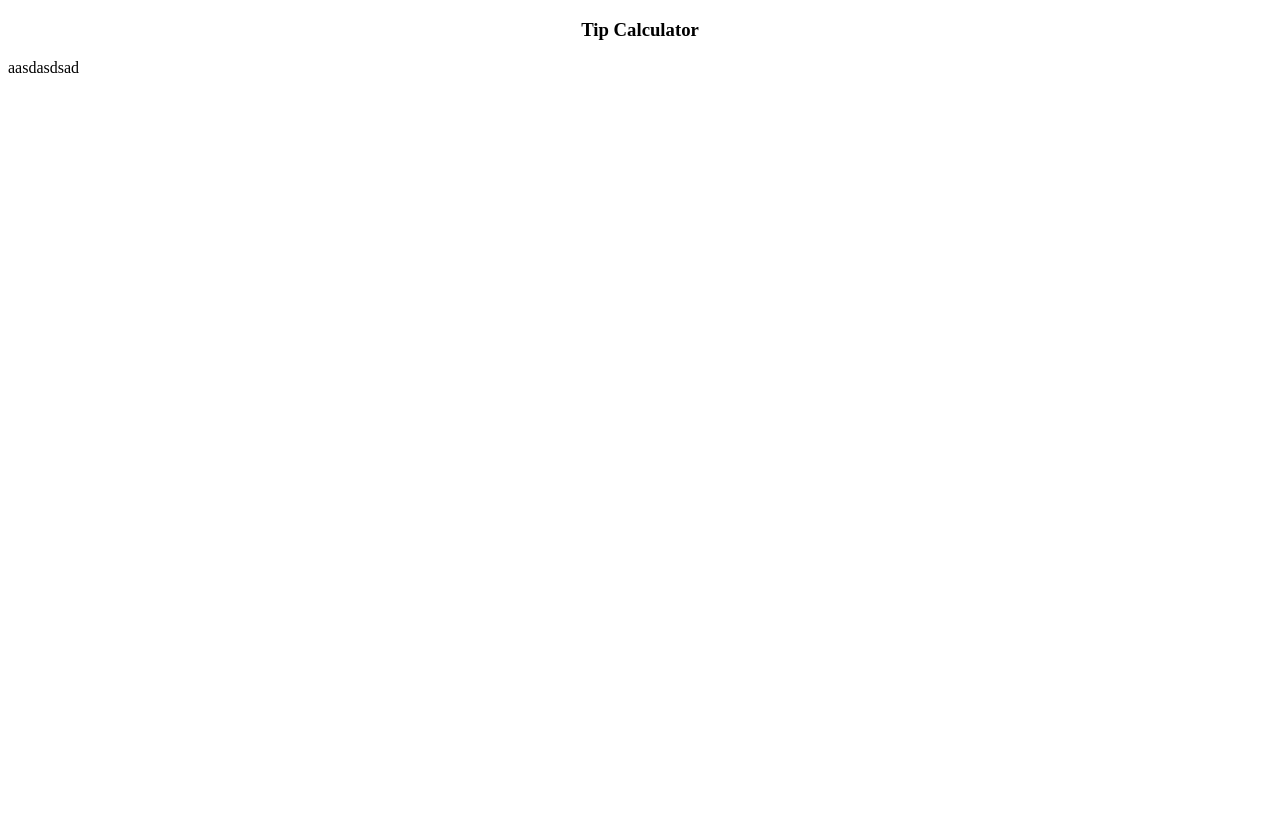
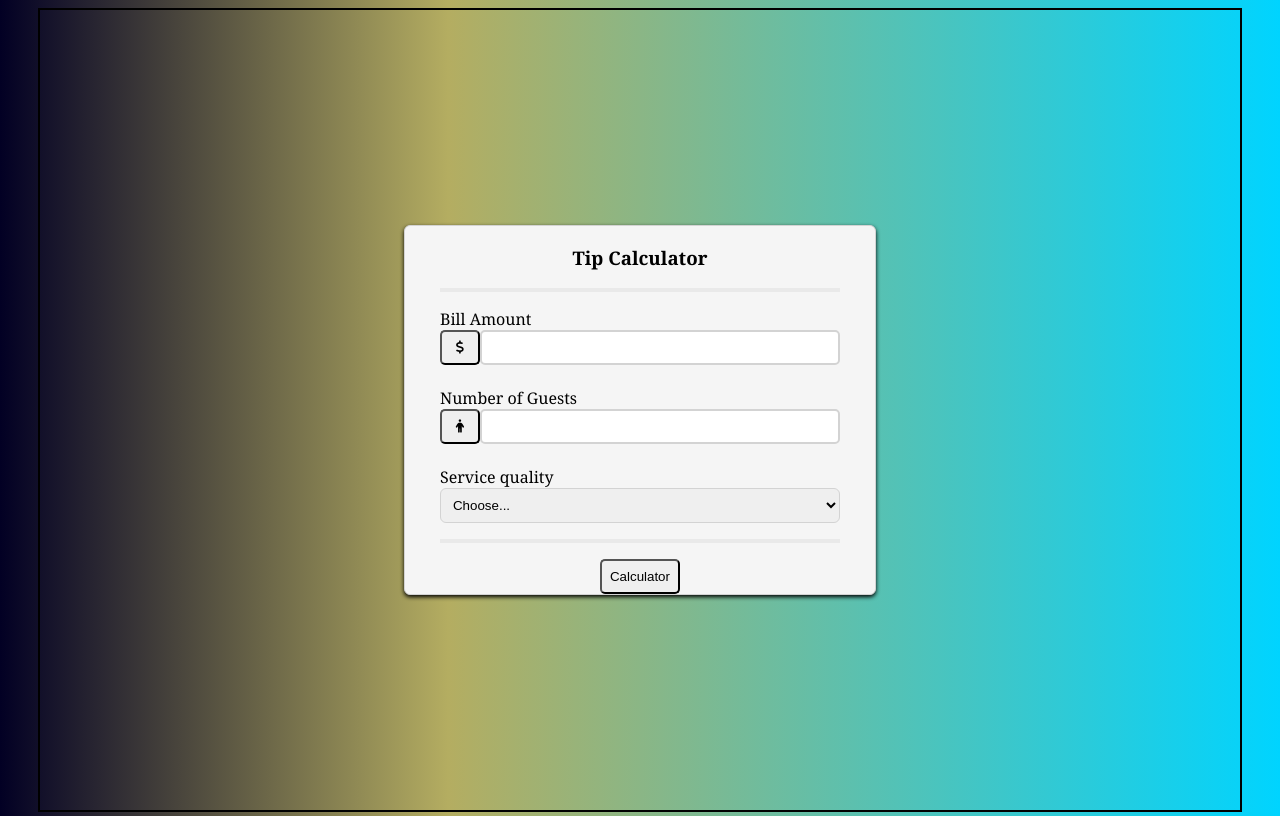
Before and after one commit to TobiramaS/MyCalculator, a plain HTML site: page index.html in a window 1280 px wide. Drawn offline with Linux system fonts and the light colour scheme.

Commit message:
tip calc

```diff
--- a/index.html
+++ b/index.html
@@ -3,14 +3,40 @@
   <head>
     <meta charset="UTF-8" />
     <meta name="viewport" content="width=device-width, initial-scale=1.0" />
+    <link rel="stylesheet" href="https://cdnjs.cloudflare.com/ajax/libs/font-awesome/6.5.1/css/all.min.css" />
+    <link rel="stylesheet" href="style.css" />
     <title>Calculator</title>
-    <link rel="stylesheet" href="style.css" />
   </head>
   <div class="container">
-    <div class="calculator"></div>
-    <h3 class="hero-title">Tip Calculator</h3>
-    <p class="hero-text">aasdasdsad</p>
-    <br />
+    <div class="calculator">
+      <h3 class="hero-title">Tip Calculator</h3>
+      <p class="hero-text"></p>
+      <label for="amount">Bill Amount</label>
+      <br />
+      <button><i class="fa-solid fa-dollar-sign"></i></button><input type="number" id="amount" type="text" />
+      <br />
+      <br />
+      <label for="guest">Number of Guests</label>
+      <br />
+      <button><i class="fa-solid fa-person"></i></button><input id="guests" type="text" />
+      <br />
+      <br />
+      <label for="quality">Service quality</label>
+      <br />
+      <select id="quality">
+        <option disabled selected value="0">Choose...</option>
+        <option value="0.3">30% - Very good</option>
+        <option value="0.20">20% - Good</option>
+        <option value="0.15">15% - OK</option>
+        <option value="0.10">10% - Bad</option>
+        <option value="0.05">5% - Terrible</option>
+      </select>
+      <div class="bottom">
+        <p class="hero-text"></p>
+        <button onclick="calculate()" style="border-radius: 5px; width: fit-content">Calculator</button>
+      </div>
+    </div>
+    <div id="tip-amount"></div>
   </div>
   <body>
     <script src="main.js"></script>
--- a/main.js
+++ b/main.js
@@ -0,0 +1,26 @@
+const amount = document.getElementById("amount");
+const guests = document.getElementById("guests");
+const quality = document.getElementById("quality");
+const tipAmount = document.getElementById("tip-amount");
+
+calculate = () => {
+  const tip = ((amount.value * quality.value) / guests.value).toFixed(2);
+  amount.value = "";
+  guests.value = "";
+  quality.value = "";
+  if (tip === NaN) {
+    tipAmount.innerHTML = "Tip $ 0 each";
+    showTipAmount();
+  } else {
+    tipAmount.innerHTML = "Tip $ " + tip + " each";
+    showTipAmount();
+  }
+};
+
+showTipAmount = () => {
+  let x = tipAmount;
+  x.className = "show";
+  setTimeout(function () {
+    x.className = x.className.replace("show", "");
+  }, 3000);
+};
--- a/style.css
+++ b/style.css
@@ -1,8 +1,107 @@
+body {
+  height: 100vh;
+  font-family: Cambria, Cochin, Georgia, Times, "Times New Roman", serif;
+  background: rgb(2, 0, 36);
+  background: linear-gradient(90deg, rgba(2, 0, 36, 1) 0%, rgba(180, 173, 97, 1) 35%, rgba(0, 212, 255, 1) 100%);
+}
+
 .hero-title {
   text-align: center;
   font-weight: bold;
 }
 
 .hero-text {
-  border-bottom: 2px solid antiquewhite 0.5;
+  border-bottom: 4px solid rgba(221, 221, 221, 0.5);
 }
+
+.bottom {
+  text-align: center;
+}
+
+.container {
+  border: 2px solid black;
+  width: 95%;
+  height: 100vh;
+  margin: auto;
+  display: flex;
+  justify-content: center;
+  align-items: center;
+}
+
+.calculator {
+  border: 1px solid lightgray;
+  background-color: whitesmoke;
+  border-radius: 6px;
+  width: 400px;
+  margin: auto;
+  padding: 0 35px;
+  font-size: 1rem;
+  font-weight: 100;
+  box-shadow: 0 2px 4px black;
+}
+
+.calculator input {
+  box-sizing: border-box;
+  width: 90%;
+  padding: 8px;
+  outline: none;
+  border-radius: 5px;
+  border: 2px solid lightgray;
+  /* border: top left radius 0;
+  border: bottom left radius 0; */
+}
+
+.calculator button {
+  width: 10%;
+  padding: 8px;
+  outline: none;
+  cursor: pointer;
+  border-radius: 5px;
+}
+
+.calculator button:hover {
+  background-color: rgba(0, 0, 0, 0.1);
+}
+
+#quality {
+  width: 100%;
+  padding: 8px;
+  outline: none;
+  border-radius: 6px;
+  border: 1px solid lightgray;
+}
+
+#tip-amount {
+  visibility: hidden;
+  min-width: 250px;
+  margin: auto;
+  background-color: green;
+  color: aliceblue;
+  bottom: 40px;
+  text-align: center;
+  border-radius: 6px;
+  padding: 20px;
+  position: fixed;
+}
+
+#tip-amount.show {
+  visibility: visible;
+  /* -webkit-animation: fadein: 0.5s, fadeout: 0.5s 2.5s; */
+  animation: fadein 0.5s fadeout 0.5s 2.5s;
+}
+
+@media (max-width: 480px) {
+  .calculator input {
+    width: 85%;
+  }
+
+  .calculator button {
+    width: 15%;
+  }
+}
+
+@media (max-width: 320px) {
+  .calculator input {
+    width: 80%;
+  }
+}
```
